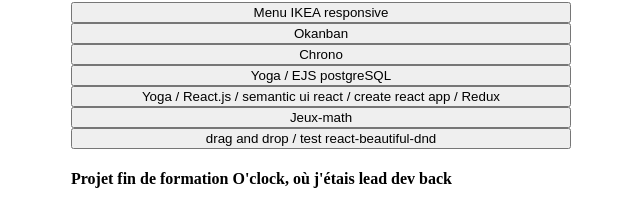
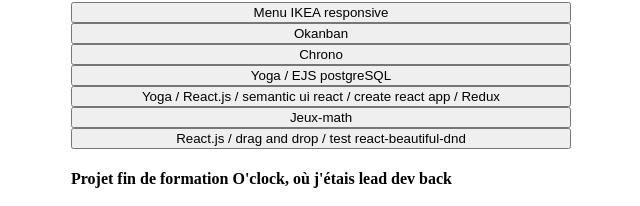
Before and after one commit to patrickletourneux/portfolio-PLX-OVH, a website: page public/index.html in a window 1280 px wide. Shown: the part 403-609 px from the top of the page, 319-959 px from the left. Drawn offline with Linux system fonts and the light colour scheme.

Commit message:
change a text

```diff
--- a/public/index.html
+++ b/public/index.html
@@ -120,7 +120,7 @@
     <button
         id="react-beautiful-dnd"
     >
-    drag and drop / test react-beautiful-dnd
+    React.js / drag and drop / test react-beautiful-dnd
     </button>
 </a>
     <h4>Projet fin de formation O'clock, où j'étais lead dev back</h4>
```
